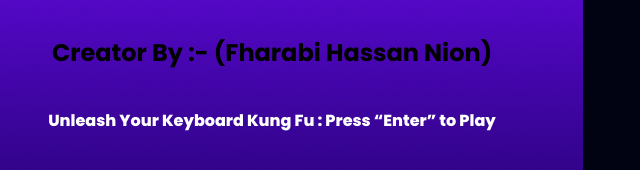
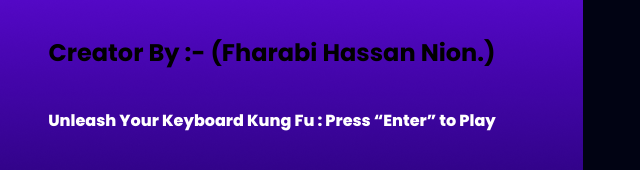
Before and after one commit to mrfarabi-dev/alpha-clash-pro, a plain HTML site: page index.html in a window 1280 px wide. Shown: the part 339-509 px from the top of the page, 368-1008 px from the left. Drawn offline with nearby package versions, Linux system fonts and the light colour scheme.

Commit message:
my all repojetory send

```diff
--- a/index.html
+++ b/index.html
@@ -21,7 +21,7 @@
     <section id="home-screen" class=" min-h-screen flex flex-col justify-center items-center">
           <div class="flex flex-col items-center gap-10">
             <h1 class=" text-8xl font-extrabold text-white">ALPHA CLASH PRO</h1>
-            <h1 class="text-2xl font-semibold text-black">Creator By :- (Fharabi Hassan Nion)</h1>
+            <h1 class="text-2xl font-semibold text-black">Creator By :- (Fharabi Hassan Nion.)</h1>
             <p class="text-white font-extrabold">Unleash Your Keyboard Kung Fu : Press “Enter” to Play</p>
             <button onclick="play()" class="text-white btn btn-outline btn-accent  bg-black">Play Now</button>
           </div>
```
